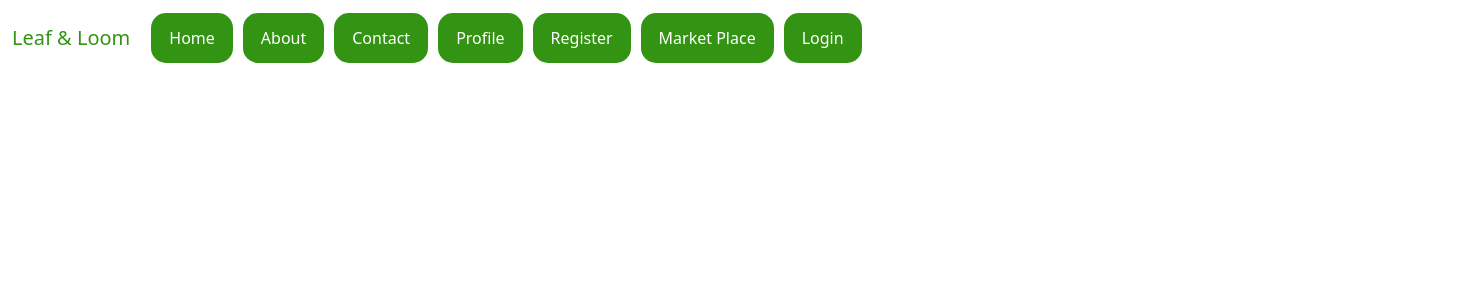
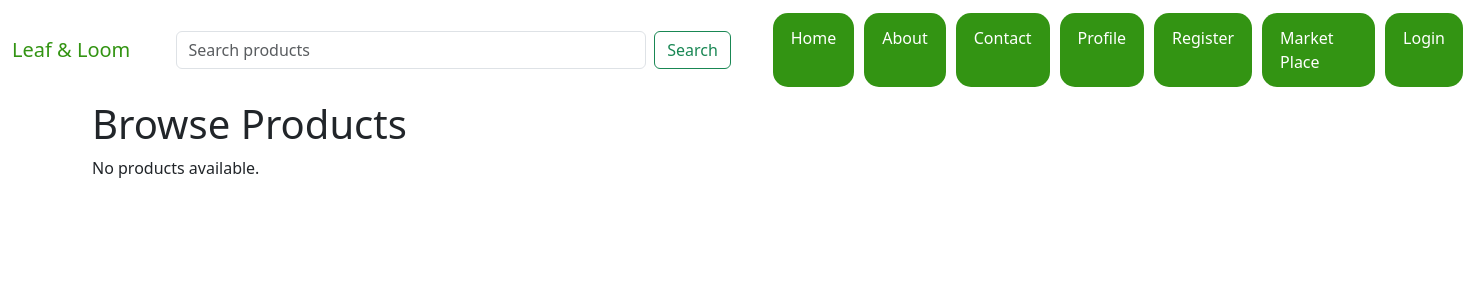
Before and after one commit to poojasaji1/HackGT_5, a Django app: page / in a window 1480 px wide. Shown: the top 300 px of the page. Run offline with Django 5.2, Linux system fonts and the light colour scheme.

Commit message:
added av bar everywhere

```diff
--- a/Leaf/templates/Leaf/base.html
+++ b/Leaf/templates/Leaf/base.html
@@ -12,11 +12,17 @@
     <script src="https://cdn.jsdelivr.net/npm/bootstrap@5.3.0-alpha1/dist/js/bootstrap.bundle.min.js"></script>
     <style>
         .navbar {
-
             color: white;
         }
+        .navbar-nav {
+            margin-left: 5%;
+        }
+        .form-control {
+            margin-left: 5%;
+            width: 500px;
+        }
         .nav-item {
-            padding:5px 10px;
+            padding: 5px 10px;
             background-color: rgb(51, 148, 19);
             border-radius: 15px;
             margin: 5px;
@@ -24,52 +30,41 @@
         .nav-link {
             color: white;
         }
-
-        .navbar-brand{
-            color:  rgb(51, 148, 19);
+        .navbar-brand {
+            color: rgb(51, 148, 19);
         }
-
     </style>
 </head>
 <body>
-<nav class="navbar navbar-expand-lg ">
+
+<nav class="navbar navbar-expand-lg">
     <div class="container-fluid">
         <a class="navbar-brand" href="{% url 'home' %}">Leaf & Loom</a>
         <button class="navbar-toggler" type="button" data-bs-toggle="collapse" data-bs-target="#navbarNav" aria-controls="navbarNav" aria-expanded="false" aria-label="Toggle navigation">
             <span class="navbar-toggler-icon"></span>
         </button>
+        <form class="d-flex search-bar" role="search" method="GET" action="{% url 'browse_products' %}">
+            <input class="form-control me-2" type="search" placeholder="Search products" aria-label="Search" name="q">
+            <button class="btn btn-outline-success" type="submit">Search</button>
+        </form>
         <div class="collapse navbar-collapse" id="navbarNav">
             <ul class="navbar-nav">
-                    <li class="nav-item">
-                        <a class="nav-link" href="{% url 'home' %}">Home</a>
-                    </li>
-                    <li class="nav-item">
-                        <a class="nav-link" href="{% url 'about' %}">About</a>
-                    </li>
-                    <li class="nav-item">
-                        <a class="nav-link" href="{% url 'contact' %}">Contact</a>
-                    </li>
-                    <li class="nav-item">
-                        <a class="nav-link" href="{% url 'profile' %}">Profile</a>
-                    </li>
-                    <li class="nav-item">
-                        <a class="nav-link" href="{% url 'register' %}">Register</a>
-                    </li>
-                    <li class="nav-item">
-                        <a class="nav-link" href="{% url 'marketPlace' %}">Market Place</a>
-                    </li>
-                    <li class="nav-item">
-                        <a class="nav-link" href="{% url 'login' %}">Login</a>
-                    </li>
+                <li class="nav-item"><a class="nav-link" href="{% url 'home' %}">Home</a></li>
+                <li class="nav-item"><a class="nav-link" href="{% url 'about' %}">About</a></li>
+                <li class="nav-item"><a class="nav-link" href="{% url 'contact' %}">Contact</a></li>
+                <li class="nav-item"><a class="nav-link" href="{% url 'profile' %}">Profile</a></li>
+                <li class="nav-item"><a class="nav-link" href="{% url 'register' %}">Register</a></li>
+                <li class="nav-item"><a class="nav-link" href="{% url 'marketPlace' %}">Market Place</a></li>
+                <li class="nav-item"><a class="nav-link" href="{% url 'login' %}">Login</a></li>
             </ul>
         </div>
     </div>
 </nav>
 
-
 <div class="container">
     {% block content %}
     {% endblock %}
 </div>
-</body
+
+</body>
 </html>
--- a/Leaf/templates/Leaf/contact.html
+++ b/Leaf/templates/Leaf/contact.html
@@ -1,4 +1,7 @@
 <!DOCTYPE html>
+{% extends 'Leaf/base.html' %}
+
+{% block content %}
 <html lang="en">
 <head>
     <meta charset="UTF-8">
@@ -16,3 +19,4 @@
 
 </body>
 </html>
+{% endblock %}
--- a/Leaf/templates/Leaf/home.html
+++ b/Leaf/templates/Leaf/home.html
@@ -1,22 +1,20 @@
 {% extends 'Leaf/base.html' %}
-<!DOCTYPE html>
-<html lang="en">
-<head>
-    <meta charset="UTF-8">
-    <title>Home</title>
-</head>
-<body>
-    <h1>Welcome to the Home Page!</h1>
-    <a href="{% url 'about' %}">About</a>
-    <a href="{% url 'profile' %}">Profile</a>
-    <a href="{% url 'contact' %}">Contact</a>
-    <a href="{% url 'register' %}">Register</a>
-    <a href="{% url 'login' %}">Login</a>
 
-    <h2>Marketplace</h2>
-    <a href="{% url 'marketplace_home' %}">Browse Products</a>
-    <a href="{% url 'add_product' %}">Add a New Product</a>
+{% block content %}
+<h1>Browse Products</h1>
 
-
-</body>
-</html>
+{% if products %}
+    <ul>
+        {% for product in products %}
+            <li>
+                <h2>{{ product.name }}</h2>
+                <p>{{ product.description }}</p>
+                <p>Price: {{ product.price }}</p>
+                <p>Seller: {{ product.seller.user.username }}</p>
+            </li>
+        {% endfor %}
+    </ul>
+{% else %}
+    <p>No products available.</p>
+{% endif %}
+{% endblock %}
```
Also changed, not shown: Leaf/templates/Leaf/about.html (+5 -3 lines), Leaf/templates/Leaf/browse_products.html (+8 -0 lines), db.sqlite3. Lines whose indentation alone changed are shown as unchanged.
